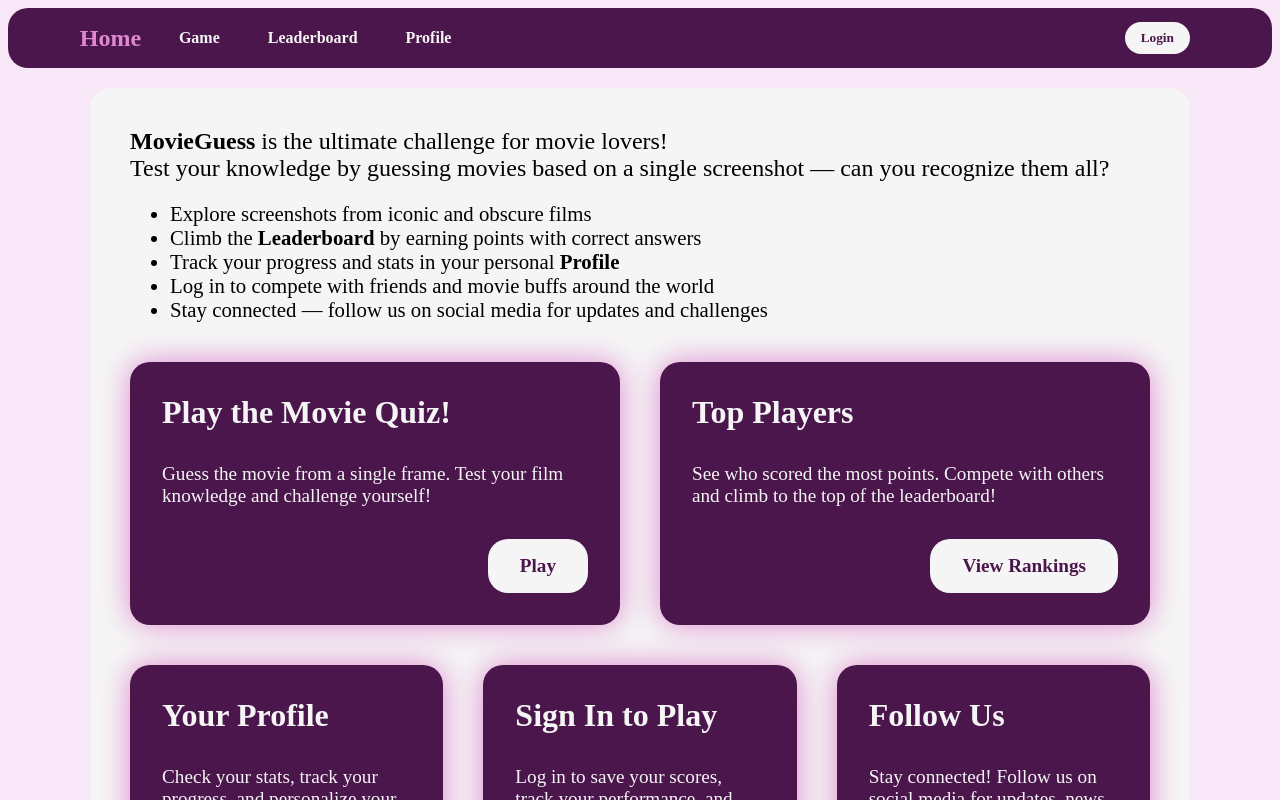
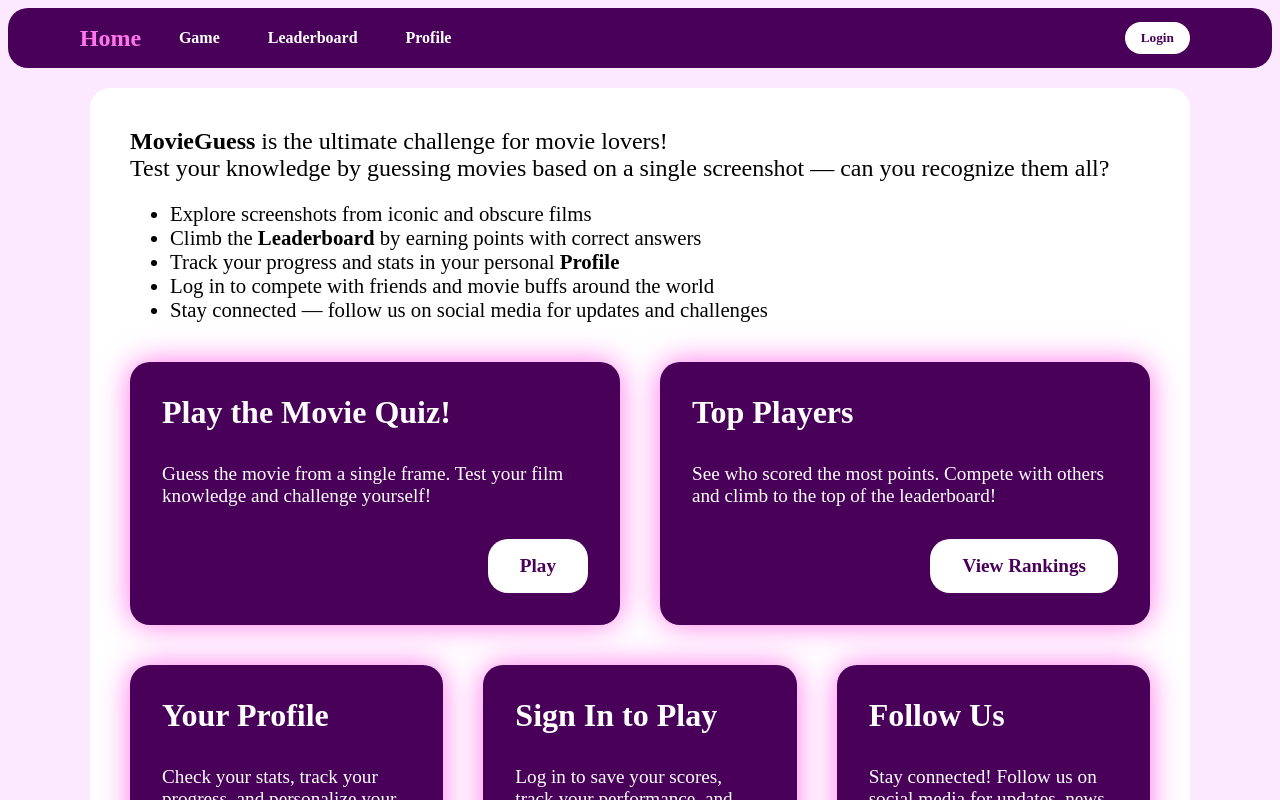
Before and after one commit to yozhek/FrontEnd_project, a Vue app in the folder frontend_project/: page / in a window 1280 px wide. Shown: the top 800 px of the page. Built offline with nearby package versions, Linux system fonts and the light colour scheme; a web font is replaced by a local one.

Commit message:
Update base.css

```diff
--- a/frontend_project/src/assets/base.css
+++ b/frontend_project/src/assets/base.css
@@ -1,16 +1,16 @@
+
+:root {
+  --color-primary: #480059;
+  --color-primary-light: #fde9ff;
+  --color-accent: #ff75eb;
+  --color-white: white;
+  --color-black: black;
+}
 
 /*:root {*/
-/*  --color-primary: #480059;*/
-/*  --color-primary-light: #fde9ff;*/
-/*  --color-accent: #ff75eb;*/
-/*  --color-white: white;*/
+/*  --color-primary: #4B164C;*/
+/*  --color-primary-light: #F8E7F6;*/
+/*  --color-accent: #DD88CF;*/
+/*  --color-white: #F5F5F5;*/
 /*  --color-black: black;*/
 /*}*/
-
-:root {
-  --color-primary: #4B164C;
-  --color-primary-light: #F8E7F6;
-  --color-accent: #DD88CF;
-  --color-white: #F5F5F5;
-  --color-black: black;
-}
```
